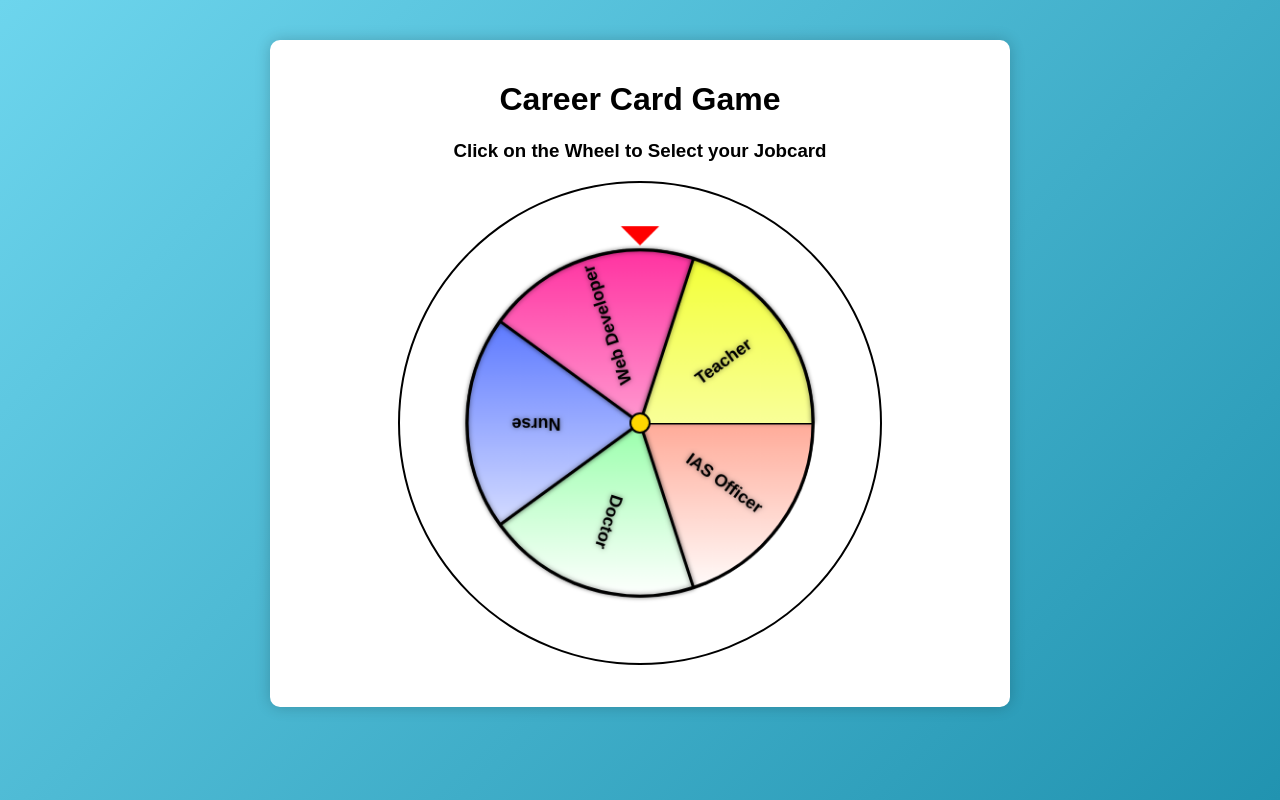
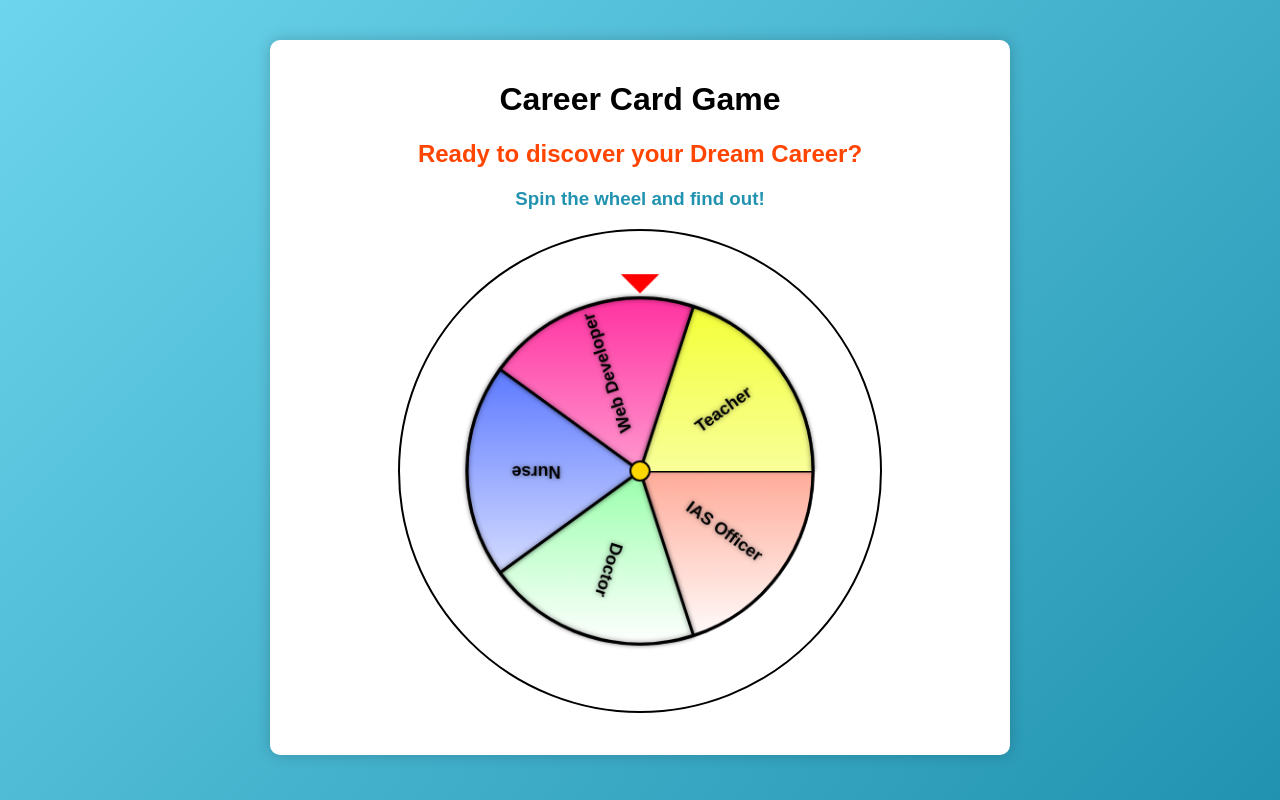
Before and after one commit to webaayu/career-card-game, a Flask app: page / in a window 1280 px wide. Run offline with Flask 3, Linux system fonts and the light colour scheme; some libraries are stand-ins or nearby versions.

Commit message:
Update index.html

```diff
--- a/templates/index.html
+++ b/templates/index.html
@@ -16,25 +16,37 @@
         #result {
             font-size: 22px;
             font-weight: bold;
-            color: #2c3e50;
+            color: rgb(4, 93, 4);
             margin-top: 10px;
         }
         #jobcardButton {
-            display: none;
-            margin-top: 20px;
+            background-color: #6dd5ed;
+            color:black
         }
+        #jobcardButton:hover {
+            background-color: green;
+            color:white
+        }
+        h3{
+            color: #2193b0;
+        }
+        h2{
+            color:orangered
+        }
+
     </style>
 </head>
 <body>
     <div class="container">
         <h1>Career Card Game</h1>
-        <h3>Click on the Wheel to Select your Jobcard</h3>
+        <h2>Ready to discover your Dream Career?</h2>
+        <h3>Spin the wheel and find out!</h3>
 
         <!-- Wheel Canvas -->
         <canvas id="wheelCanvas" width="500" height="500"></canvas>
 
         <p id="result"></p>
-        <button id="jobcardButton" style="display: none;">Show Jobcard Details</button>
+        <button class=show-jobcard-btn id="jobcardButton" style="display: none;"><b>Show Jobcard Details</b></button>
     </div>
 
     <script>
```
